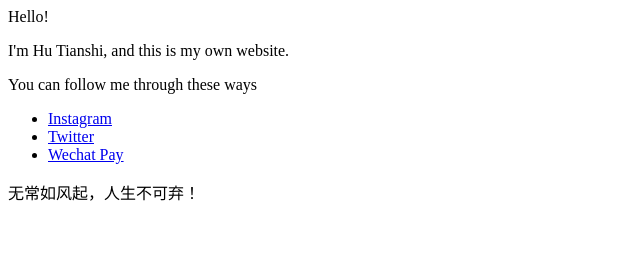
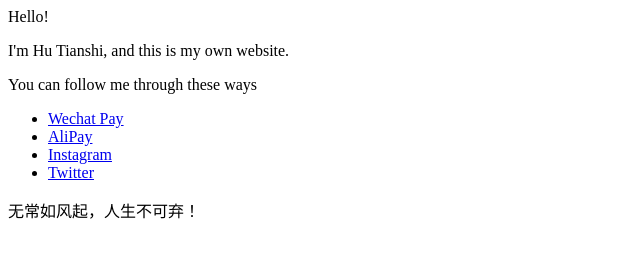
Before and after one commit to surreyskahn/surreyskahn.github.io, a plain HTML site: page index.html in a window 1280 px wide. Shown: the whole page, without its empty margins (0-640 px from the left). Drawn offline with Linux system fonts and the light colour scheme.

Commit message:
Update index.html

```diff
--- a/index.html
+++ b/index.html
@@ -2,8 +2,14 @@
 <p>I'm Hu Tianshi, and this is my own website.</p>
 <p>You can follow me through these ways</p>
 <ul>
+
+  <li><a href="http://qr.topscan.com/api.php?text=wxp://f2f061r0yCWBtSw13OVU6W3JfuKui7_Z9eRW">Wechat Pay</a></li>
+
+  <li><a href="http://qr.topscan.com/api.php?text=HTTPS://QR.ALIPAY.COM/FKX04369A7DR8IIBQO3Z8F">AliPay</a></li>
+
   <li><a href="https://www.instagram.com/surreys_kahn/?hl=en">Instagram</a></li>
+
   <li><a href="https://twitter.com/Surreys_Kahn">Twitter</a></li>
-  <li><a href="http://qr.topscan.com/api.php?text=wxp://f2f061r0yCWBtSw13OVU6W3JfuKui7_Z9eRW">Wechat Pay</a></li>
 </ul>
+
 <p>无常如风起，人生不可弃！</p>
```
